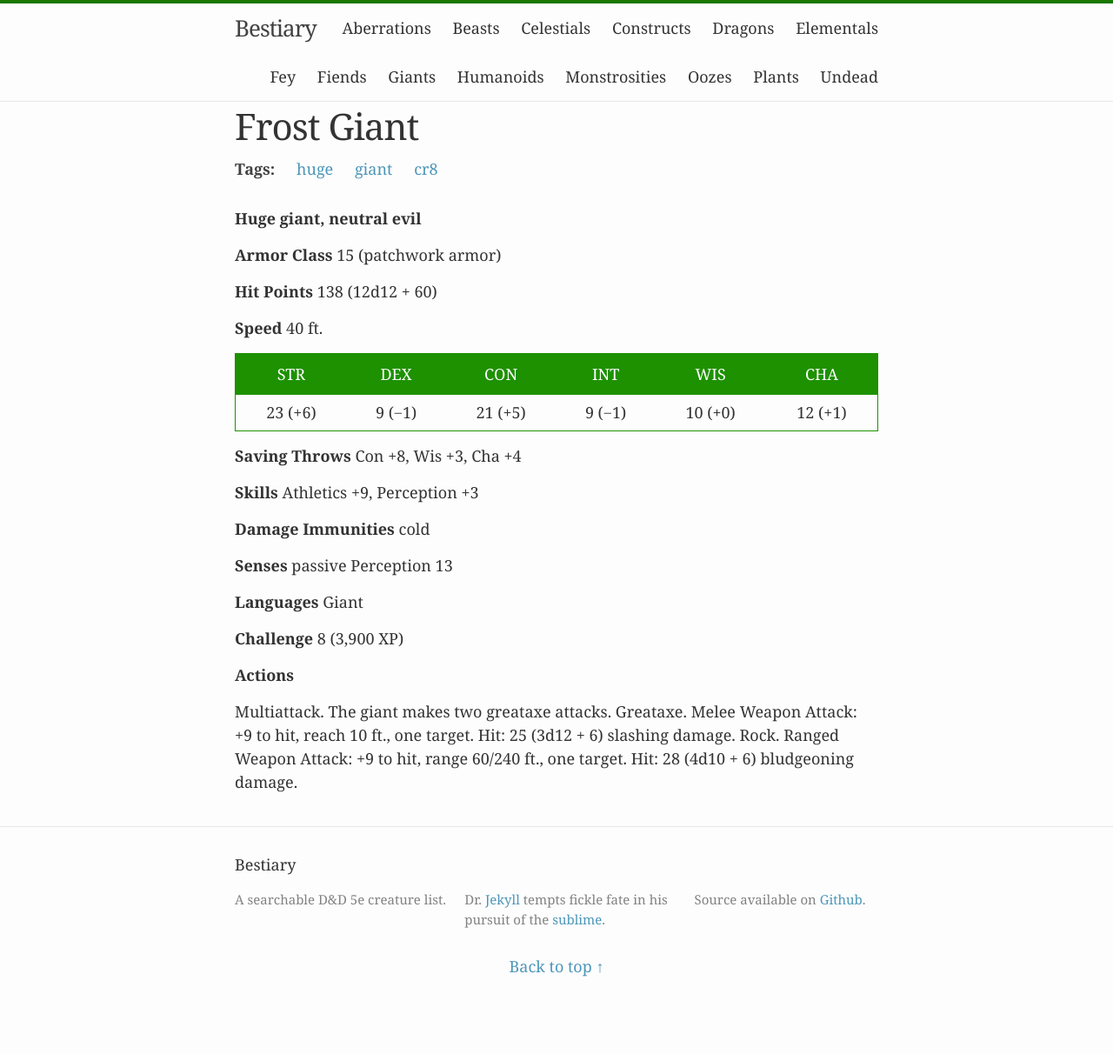
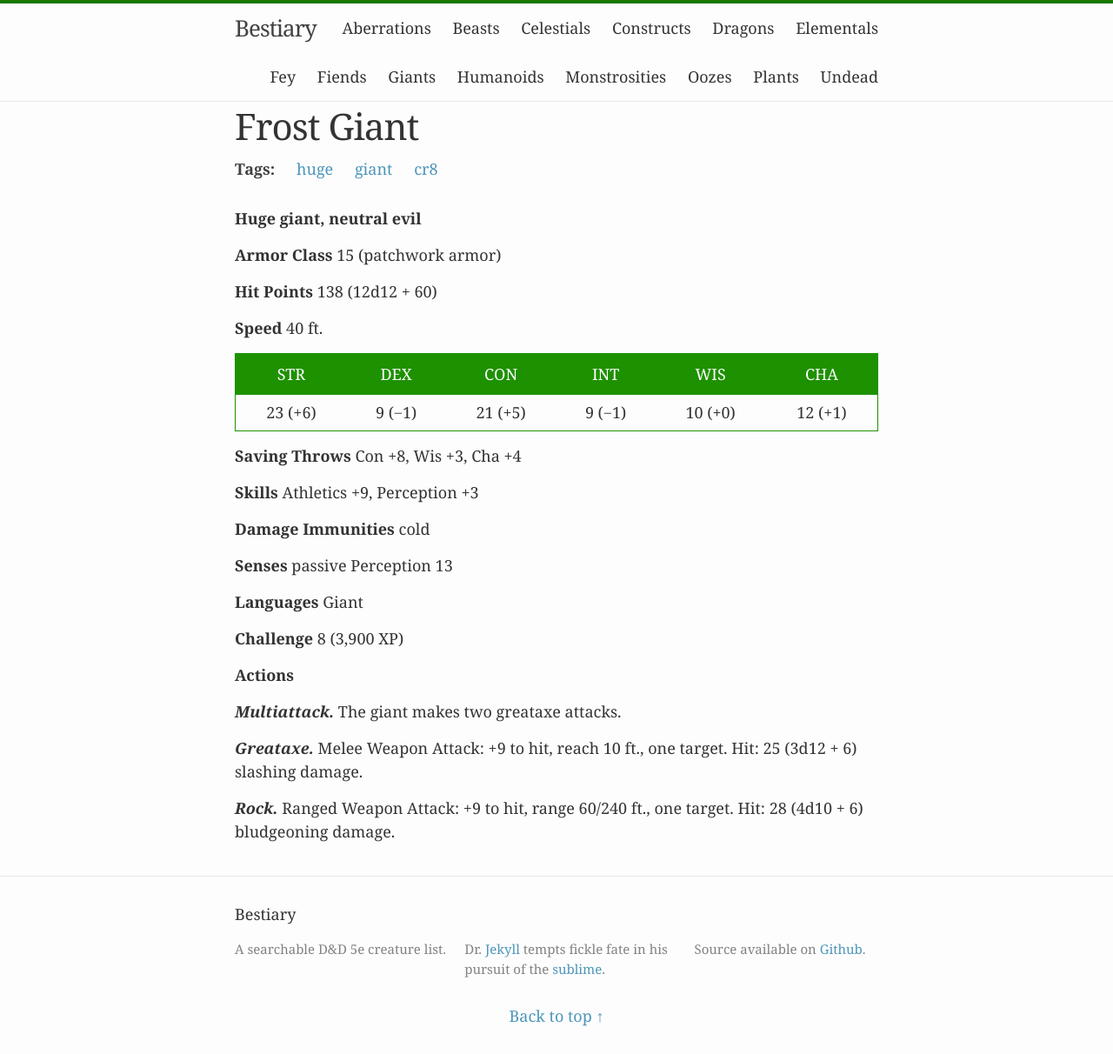
Before and after one commit to beaurancourt/bestiary, a Jekyll site: the page built from _posts/2016-02-29-frost-giant.markdown, in a window 1280 px wide. Shown: the whole page at 87% size. Built offline with Jekyll 4.4.1, drawn with Linux system fonts in a browser that asks for light colours; before the commit the page ends 1155 px from its top, so only the background shows below that.

```diff
--- a/_posts/2016-02-29-frost-giant.markdown
+++ b/_posts/2016-02-29-frost-giant.markdown
@@ -31,4 +31,8 @@ tags: [huge, giant, cr8]
 
 **Actions**
 
-Multiattack. The giant makes two greataxe attacks. Greataxe. Melee Weapon Attack: +9 to hit, reach 10 ft., one target. Hit: 25 (3d12 + 6) slashing damage. Rock. Ranged Weapon Attack: +9 to hit, range 60/240 ft., one target. Hit: 28 (4d10 + 6) bludgeoning damage.
+***Multiattack.*** The giant makes two greataxe attacks.
+
+***Greataxe.*** Melee Weapon Attack: +9 to hit, reach 10 ft., one target. Hit: 25 (3d12 + 6) slashing damage.
+
+***Rock.*** Ranged Weapon Attack: +9 to hit, range 60/240 ft., one target. Hit: 28 (4d10 + 6) bludgeoning damage.
```
